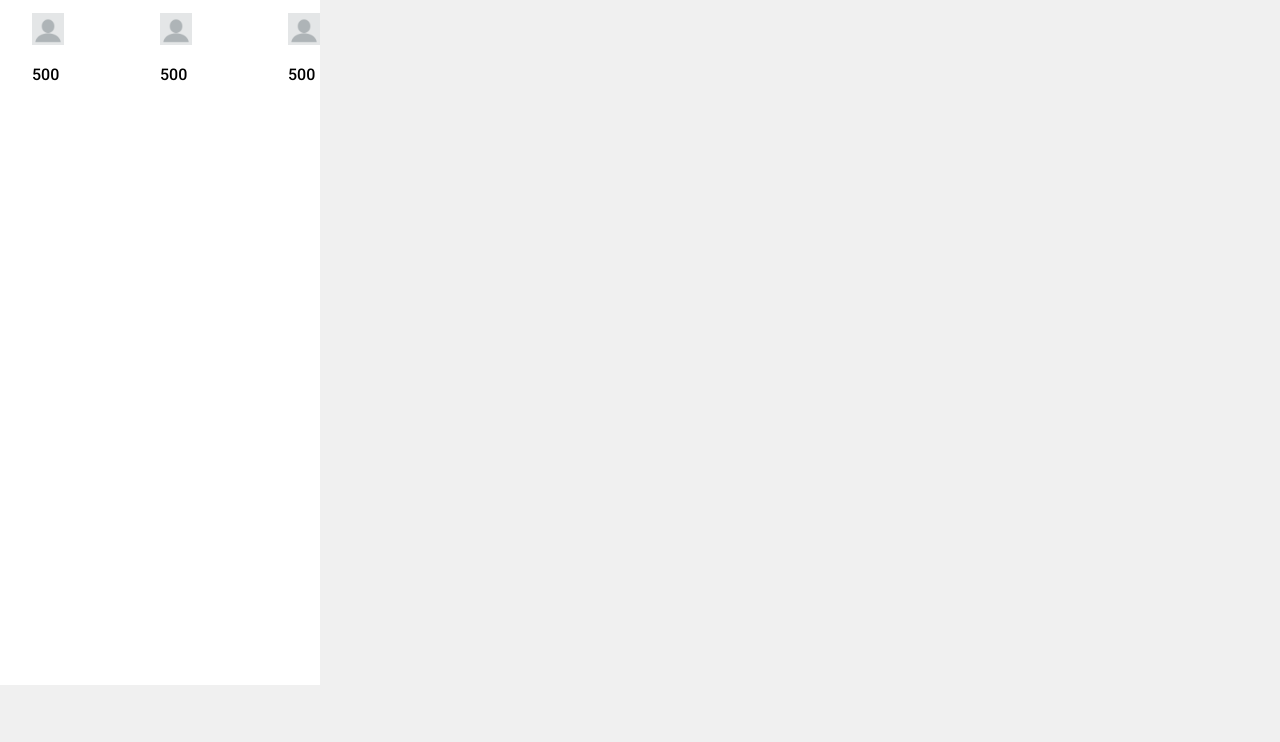
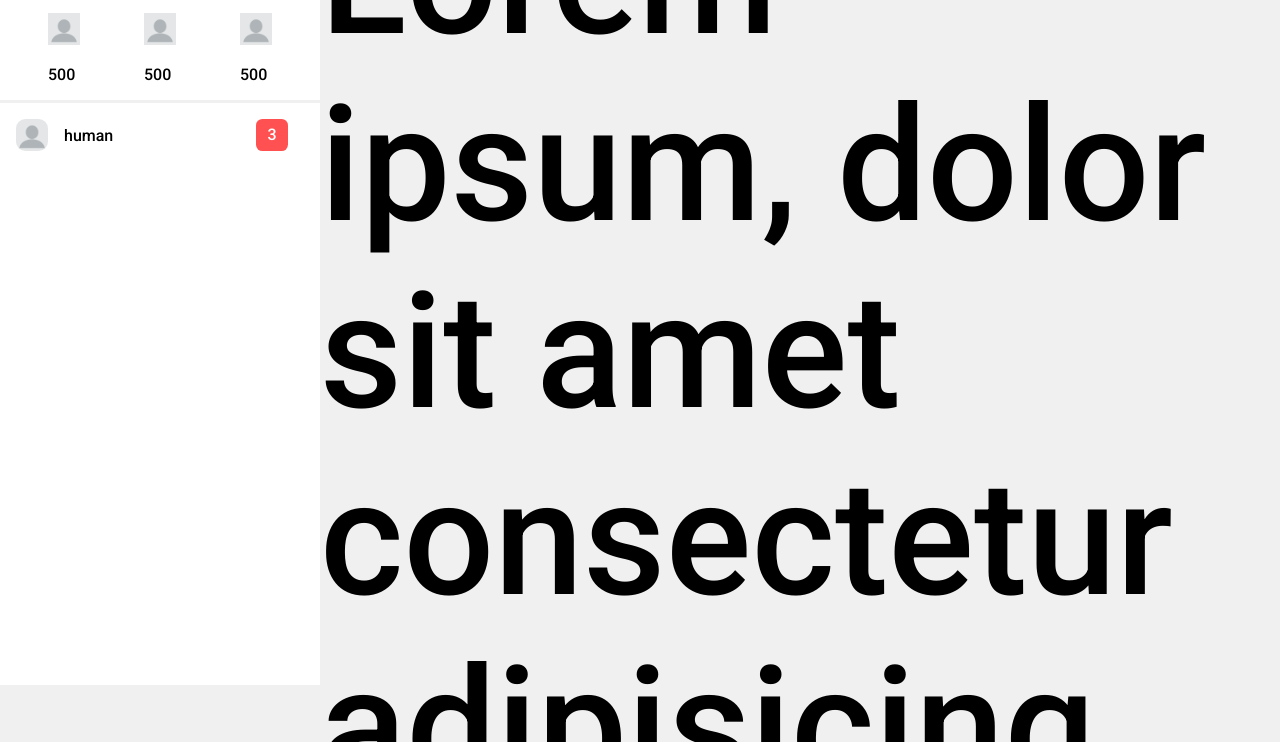
Before and after one commit to chamwhy/slog, a website: page public/index.html in a window 1280 px wide. Shown: the part 167-909 px from the top of the page. Before the commit the page ends 800 px from the top, so only its background shows below. Drawn offline with Linux system fonts and the light colour scheme.

Commit message:
update css

```diff
--- a/public/css/index.css
+++ b/public/css/index.css
@@ -14,6 +14,16 @@
   -khtml-user-select: none;
   -webkit-user-select: none;
   user-select: none;
+}
+
+ul {
+  padding: 0;
+  margin: 0;
+  list-style: none;
+}
+li {
+  height: 2rem;
+  padding: 1rem;
 }
 
 .pointer {
@@ -49,3 +59,36 @@ a {
 .white {
   color: white;
 }
+.underbox {
+  border-bottom: 3px solid rgb(240, 240, 240);
+}
+.following {
+  align-items: center;
+  margin: 0;
+}
+.vC {
+  margin-top: 6px;
+}
+li:hover {
+  background-color: rgb(220, 220, 220);
+}
+.rss {
+  border-radius: 20%;
+  background-color: rgb(255, 81, 81);
+  width: 2rem;
+  color: white;
+  height: 2rem;
+  text-align: center;
+  vertical-align: middle;
+  margin-right: 1rem;
+  padding: auto;
+}
+.section {
+  font-size: 10rem;
+  margin-top: 52px;
+  margin-left: 20rem;
+}
+
+#followingUl li ::-webkit-scrollbar {
+  width: 1rem;
+}
--- a/public/index.html
+++ b/public/index.html
@@ -46,7 +46,8 @@
       .stats {
         display: flex;
         justify-content: space-between;
-        margin-left: 2rem;
+        margin-left: 3rem;
+        margin-right: 3rem;
       }
       .usermargin {
         margin: 1rem;
@@ -58,7 +59,7 @@
         margin-left: 0.5rem;
         margin-right: 3rem;
       }
-      #profileImg {
+      .profileImg {
         border-radius: 30%;
         margin-right: 1rem;
       }
@@ -69,6 +70,7 @@
       nav {
         width: 30rem;
         height: 80rem;
+        flex-grow: 1;
       }
     </style>
   </head>
@@ -91,13 +93,14 @@
           <a id="set icon" class="white" href="/setting">www</a>
         </div>
       </div>
+      <div class="flex">
         <div class="nav fixed">
-        <div class="profile">
+          <div class="profile underbox">
             <div class="user">
               <div class="flex usermargin">
                 <img
                   id="profileImg"
-                class="middle"
+                  class="profileImg middle"
                   src="../img/defualtUser.png"
                   alt="user"
                 />
@@ -111,21 +114,82 @@
             </div>
             <div class="stats flex">
               <span id="userFollowing">
-              <img id="" class="tiny" src="../img/defualtUser.png" alt="user" />
+                <img
+                  id=""
+                  class="tiny"
+                  src="../img/defualtUser.png"
+                  alt="user"
+                />
                 <p>500</p>
               </span>
               <span id="userFollower">
-              <img id="" class="tiny" src="../img/defualtUser.png" alt="user" />
+                <img
+                  id=""
+                  class="tiny"
+                  src="../img/defualtUser.png"
+                  alt="user"
+                />
                 <p>500</p>
               </span>
               <span id="userHeart">
-              <img id="" class="tiny" src="../img/defualtUser.png" alt="user" />
+                <img
+                  id=""
+                  class="tiny"
+                  src="../img/defualtUser.png"
+                  alt="user"
+                />
                 <p>500</p>
               </span>
             </div>
           </div>
+          <ul id="followingUl">
+            <li>
+              <a class="following flex noline nolink pointer">
+                <img
+                  class="profileImg tiny"
+                  src="../img/defualtUser.png"
+                  alt=""
+                />
+                <div class="username">human</div>
+                <div class="right rss"><div class="vC">3</div></div>
+              </a>
+            </li>
+          </ul>
         </div>
-      <section></section>
+        <div class="section">
+          <div class="">
+            Lorem ipsum, dolor sit amet consectetur adipisicing elit. Quod
+            deleniti dolores quidem facere veniam ratione hic vel! Ea, sed,
+            autem reiciendis ducimus laudantium natus veritatis hic dicta,
+            voluptatum inventore et!
+          </div>
+          <div class="">
+            Lorem ipsum, dolor sit amet consectetur adipisicing elit. Quod
+            deleniti dolores quidem facere veniam ratione hic vel! Ea, sed,
+            autem reiciendis ducimus laudantium natus veritatis hic dicta,
+            voluptatum inventore et!
+          </div>
+          <div class="">
+            Lorem ipsum, dolor sit amet consectetur adipisicing elit. Quod
+            deleniti dolores quidem facere veniam ratione hic vel! Ea, sed,
+            autem reiciendis ducimus laudantium natus veritatis hic dicta,
+            voluptatum inventore et!
+          </div>
+          <div class="">
+            Lorem ipsum, dolor sit amet consectetur adipisicing elit. Quod
+            deleniti dolores quidem facere veniam ratione hic vel! Ea, sed,
+            autem reiciendis ducimus laudantium natus veritatis hic dicta,
+            voluptatum inventore et!
+          </div>
+          <div class="">
+            Lorem ipsum, dolor sit amet consectetur adipisicing elit. Quod
+            deleniti dolores quidem facere veniam ratione hic vel! Ea, sed,
+            autem reiciendis ducimus laudantium natus veritatis hic dicta,
+            voluptatum inventore et!
+          </div>
+        </div>
+      </div>
+
       <footer></footer>
     </div>
 
```
Lines whose indentation alone changed are shown as unchanged.
